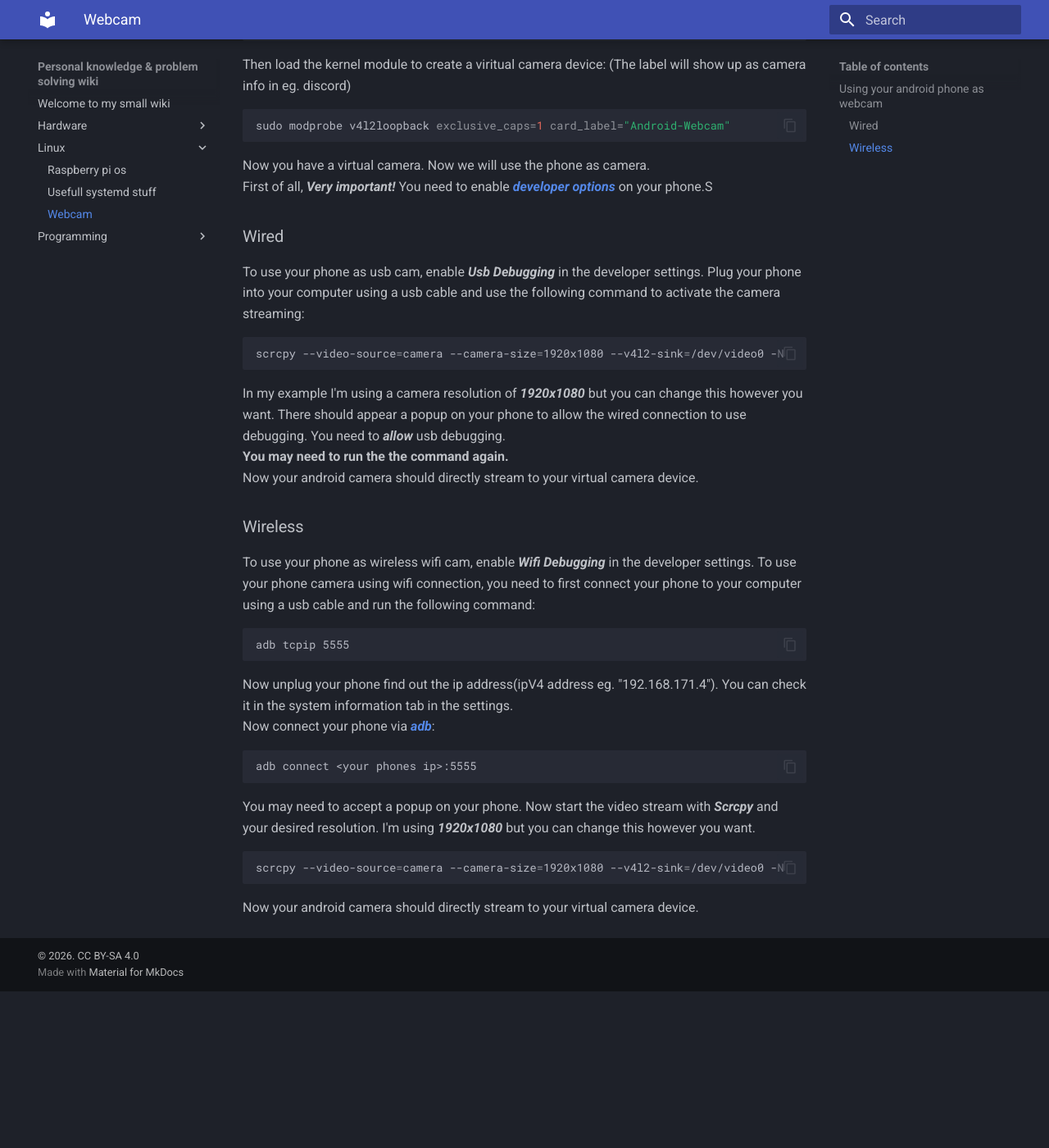
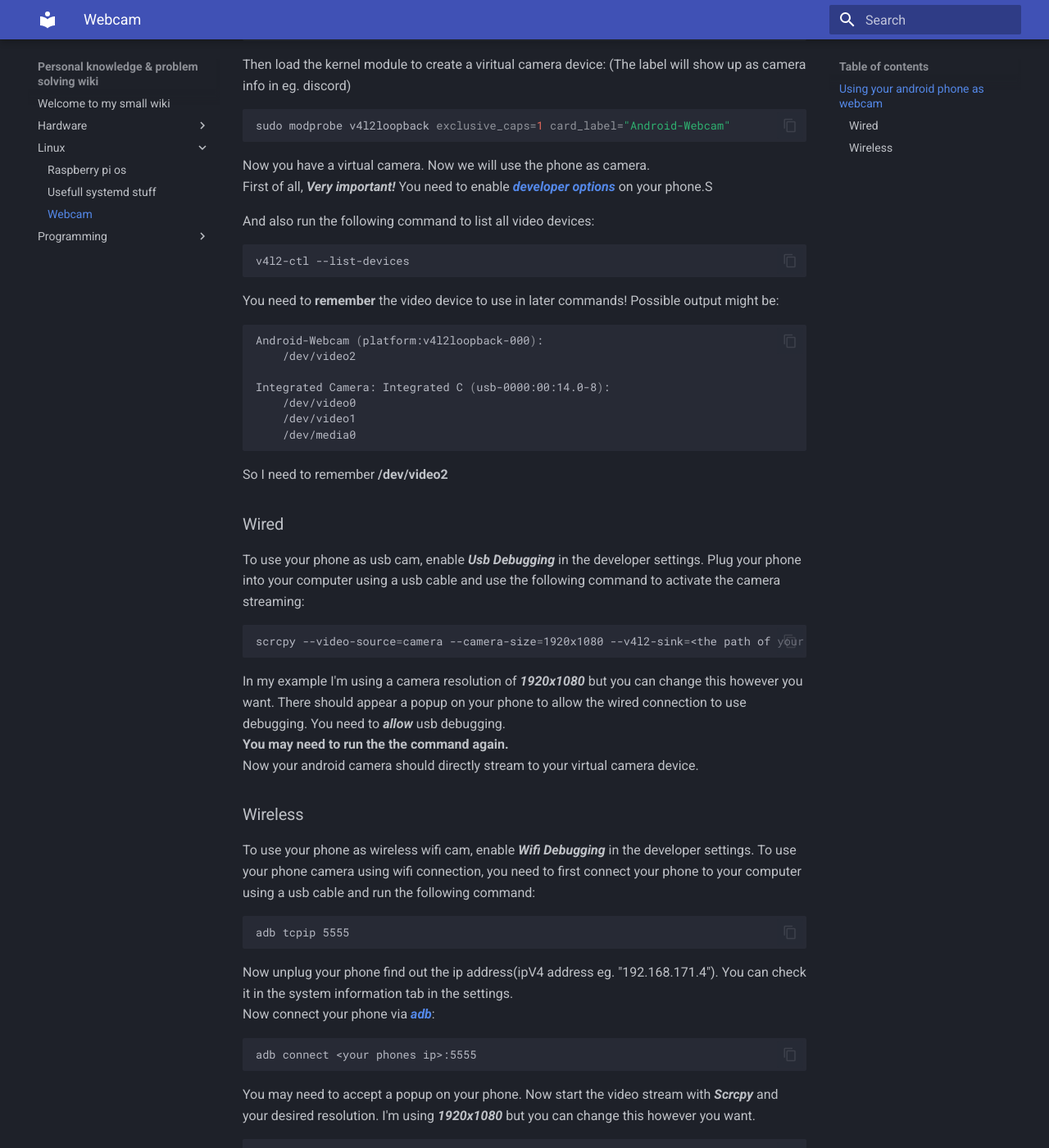
Before and after one commit to Farmer-Markus/Personal-Wiki, an MkDocs documentation site: the page built from docs/linux/webcam.md, in a window 1280 px wide and 1400 px high, scrolled down 422 px. Shown: the whole window at 82% size. Built offline with MkDocs 1.6.1 and Material for MkDocs 9.7.7, drawn with Linux system fonts in a browser that asks for light colours; before the commit the page ends 1631 px from its top, so only the background shows below that.

Commit message:
Used safer explaining in android webcam tutorial

````diff
--- a/docs/linux/webcam.md
+++ b/docs/linux/webcam.md
@@ -19,12 +19,31 @@ sudo modprobe v4l2loopback exclusive_caps=1 card_label="Android-Webcam"
 Now you have a virtual camera. Now we will use the phone as camera. <br>
 First of all, **_Very important!_** You need to enable **_[developer options](https://developer.android.com/studio/debug/dev-options)_** on your phone.S
 
+And also run the following command to list all video devices:
+``` bash
+v4l2-ctl --list-devices
+```
+
+You need to **remember** the video device to use in later commands!
+Possible output might be:
+``` bash
+Android-Webcam (platform:v4l2loopback-000):
+	/dev/video2
+
+Integrated Camera: Integrated C (usb-0000:00:14.0-8):
+	/dev/video0
+	/dev/video1
+	/dev/media0
+```
+
+So I need to remember **/dev/video2**
+
 
 ### Wired
 To use your phone as usb cam, enable **_Usb Debugging_** in the developer settings.
 Plug your phone into your computer using a usb cable and use the following command to activate the camera streaming:
 ``` bash
-scrcpy --video-source=camera --camera-size=1920x1080 --v4l2-sink=/dev/video0 -N
+scrcpy --video-source=camera --camera-size=1920x1080 --v4l2-sink=<the path of your virtual video device> -N
 ```
 
 In my example I'm using a camera resolution of **_1920x1080_** but you can change this however you want.
@@ -48,7 +67,7 @@ adb connect <your phones ip>:5555
 You may need to accept a popup on your phone.
 Now start the video stream with **_Scrcpy_** and your desired resolution. I'm using **_1920x1080_** but you can change this however you want.
 ``` bash
-scrcpy --video-source=camera --camera-size=1920x1080 --v4l2-sink=/dev/video0 -N
+scrcpy --video-source=camera --camera-size=1920x1080 --v4l2-sink=<the path of your virtual video device> -N
 ```
 
 Now your android camera should directly stream to your virtual camera device.
````
